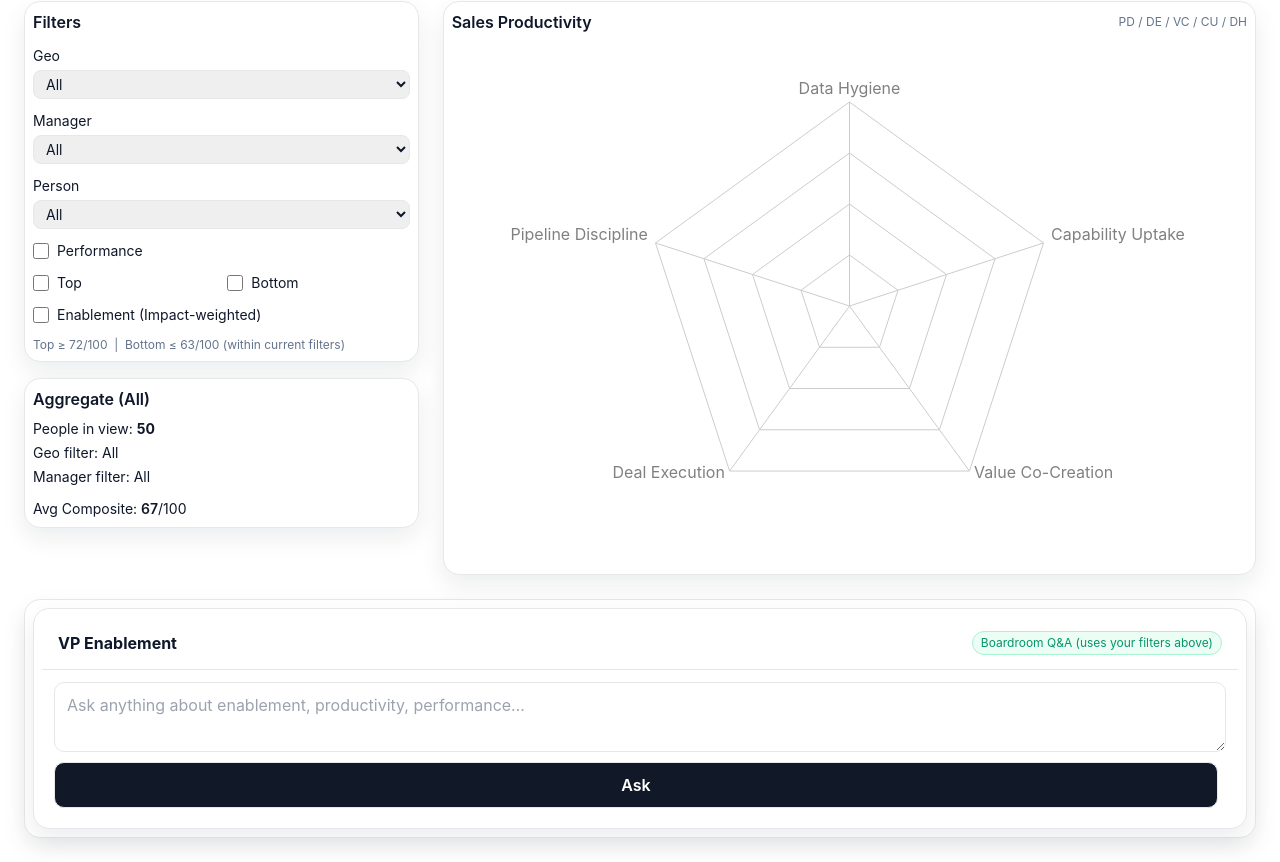
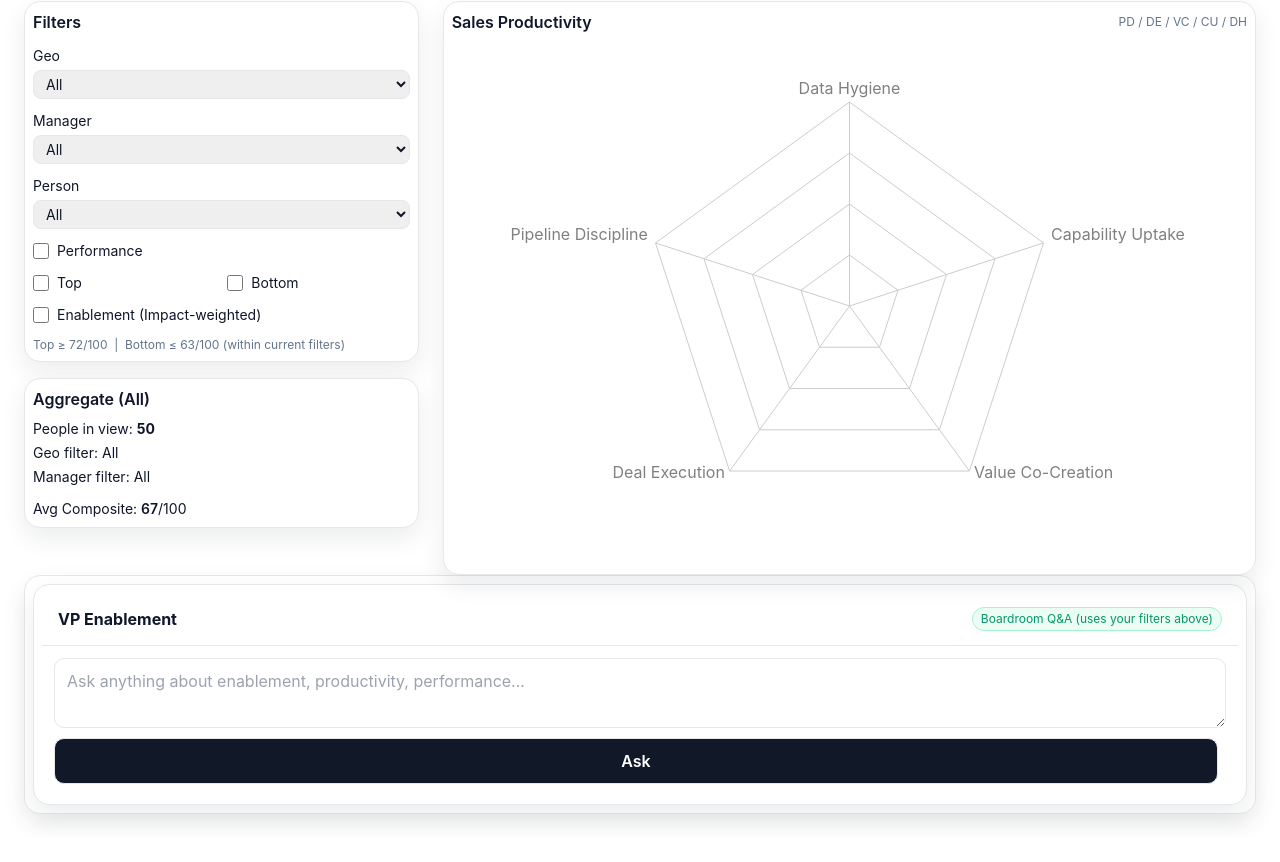
Before and after one commit to ashishvarghese242/sales-productivity-demo, a React (Vite) app: page / in a window 1280 px wide. Shown: the part 213-1075 px from the top of the page. After the commit the page ends 1051 px from the top, so only its background shows below. Built offline with nearby package versions, Linux system fonts and the light colour scheme.

Commit message:
Update App.jsx

```diff
--- a/src/App.jsx
+++ b/src/App.jsx
@@ -405,7 +405,7 @@ export default function App() {
         </div>
 
         {/* --- FULL WIDTH VP ENABLEMENT PANEL --- */}
-        <div className="mt-6 card">
+        <div className="card">
           <VpEnablement geo={geo} manager={manager} personId={personId} />
         </div>
       </div>
```
